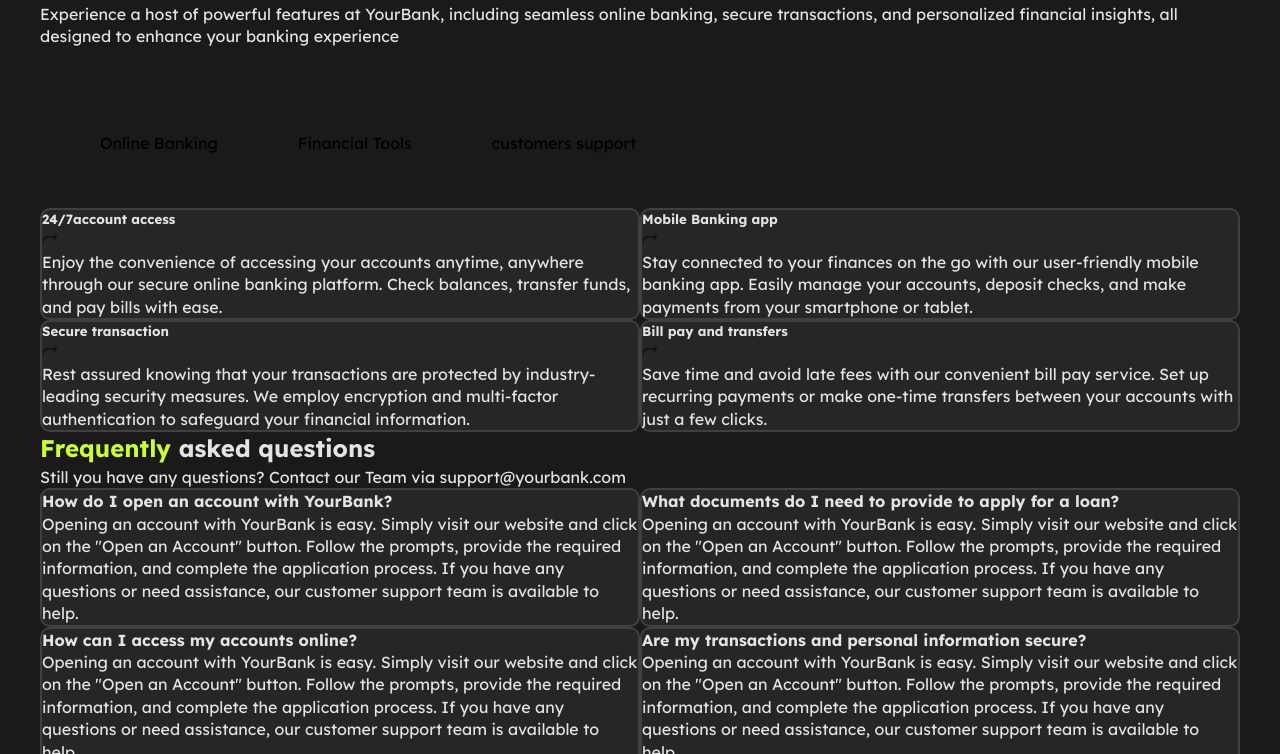
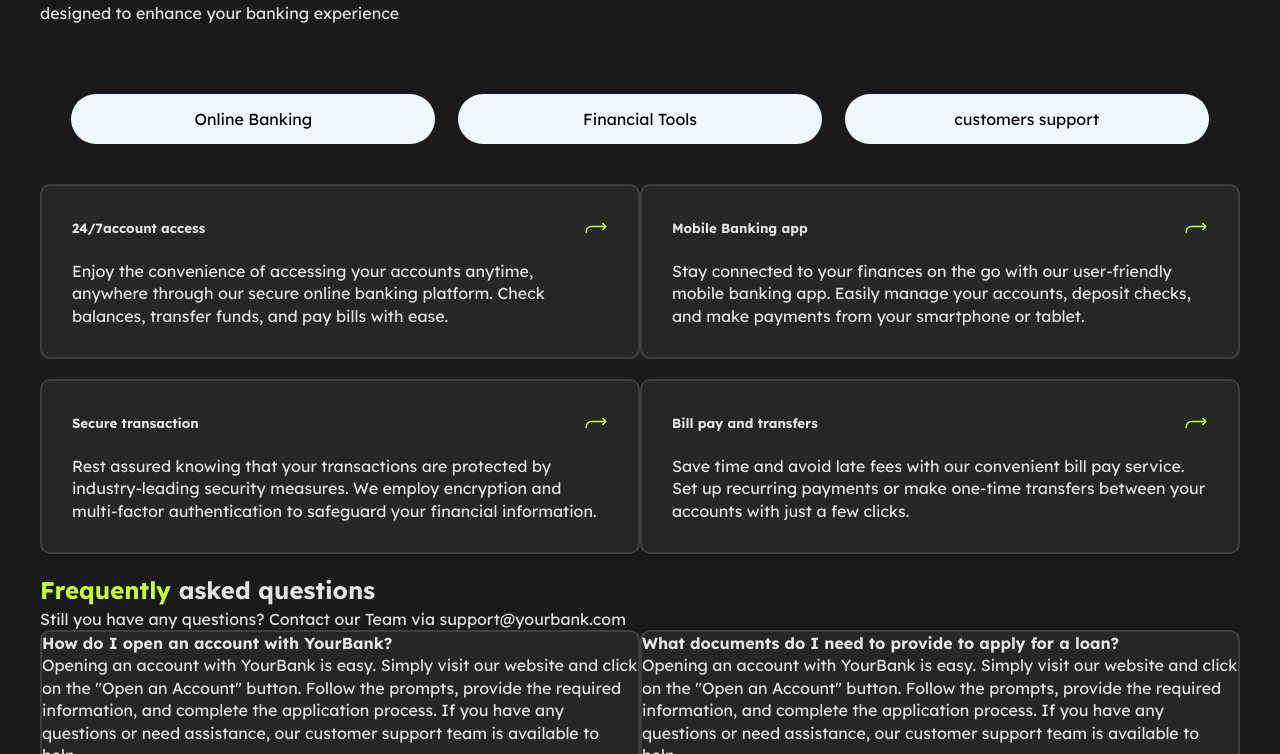
Before and after one commit to iamcelestino/YourBank-Website, a website: page index.html in a window 1280 px wide. Shown: the part 3836-4590 px from the top of the page. Drawn offline with nearby package versions, Linux system fonts and the light colour scheme.

Commit message:
feat: add styles to feature tab

```diff
--- a/bankStyle/layout/_homePage.scss
+++ b/bankStyle/layout/_homePage.scss
@@ -290,7 +290,6 @@
     .percentages {
         margin: 3.12rem 0;
         padding: 0 3.12rem;
-        border: 1px solid #414040;
 
         & > div {
             margin-bottom: 3.12rem;
@@ -313,6 +312,7 @@
             padding: 0.87rem 1.25rem;
             border:1px solid  #414040;
             border-radius: 82px;
+            color: v.$gray;
          }
     }
 }
@@ -327,26 +327,53 @@
         }
     }
     .tabs {
+
          ul {
             display: flex;
             padding: 1.25rem;
-            margin-bottom: 1.25rem;;
+            margin-bottom: 1.25rem;
+            overflow: scroll;
+            scrollbar-width: none;
+            -ms-overflow-style: none;
+            width: 100%;
+            text-align: center;
 
             li {
                 padding: 0.87rem 1.25rem;
-                margin: 0 1.25rem;
+                margin: 0 0.7rem;
                 border-radius: 100px;
+                background-color: aliceblue;
+                width: 9000px;
+                float: left;
             }
          }
+
+        ul::-webkit-scrollbar {
+            display: none;
+        }
+    }
+
+    .banking {
+        margin-top: 1.25rem;
     }
 
    .banking__feature {
     background-color: #262626;
     border: 2px solid #414040;
     border-radius: 10px;
+    margin-bottom: 1.25rem;
+    padding: 1.87rem;
+
+    & div {
+        @extend %flex-loyout;
+        justify-content: space-between;
+        margin-bottom: 1.25rem;
+    }
    }
 
-
+   ion-icon {
+    @extend %ion-icon;
+   }
 }
 
 #faq__section {
```
Also changed, not shown: css/index.css.
